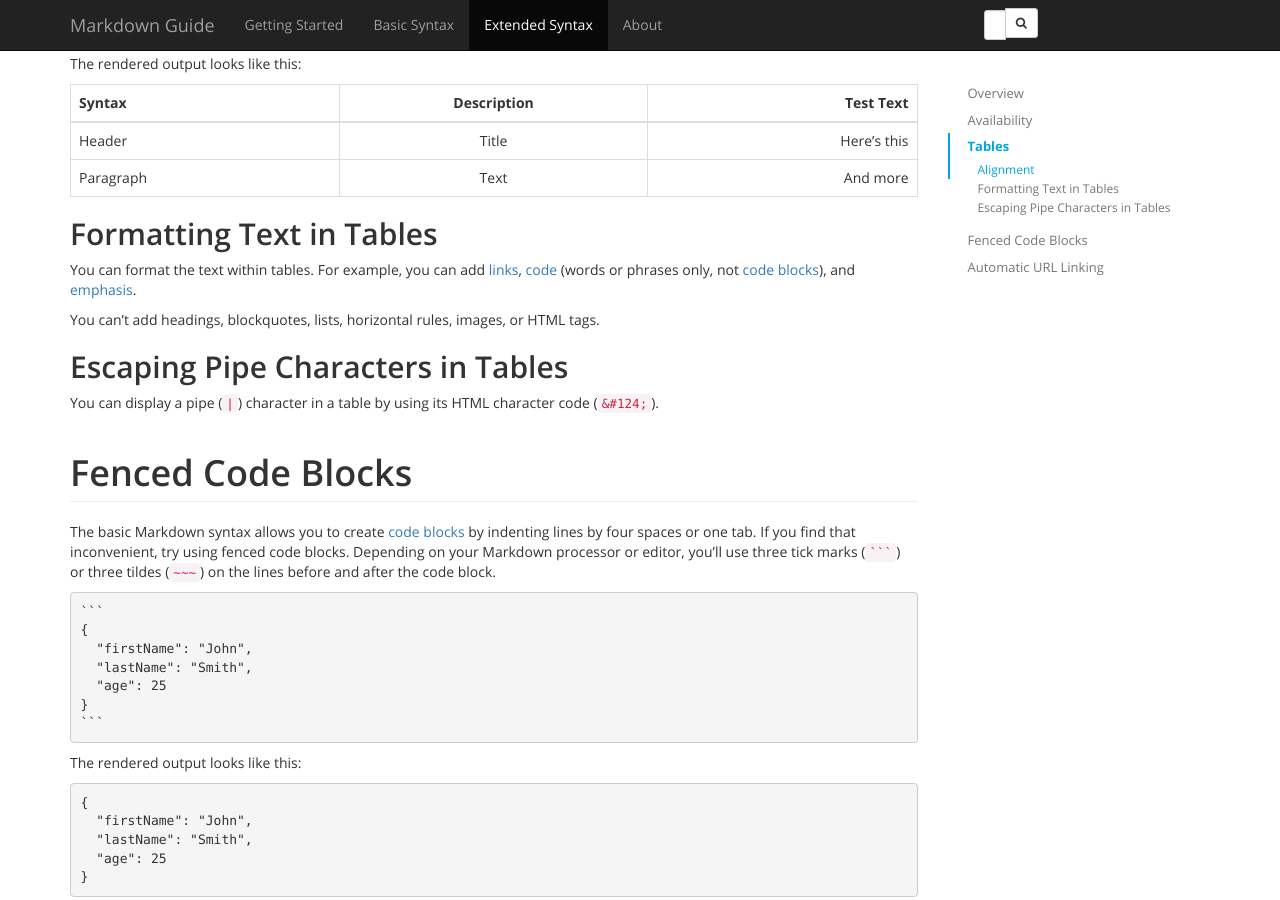
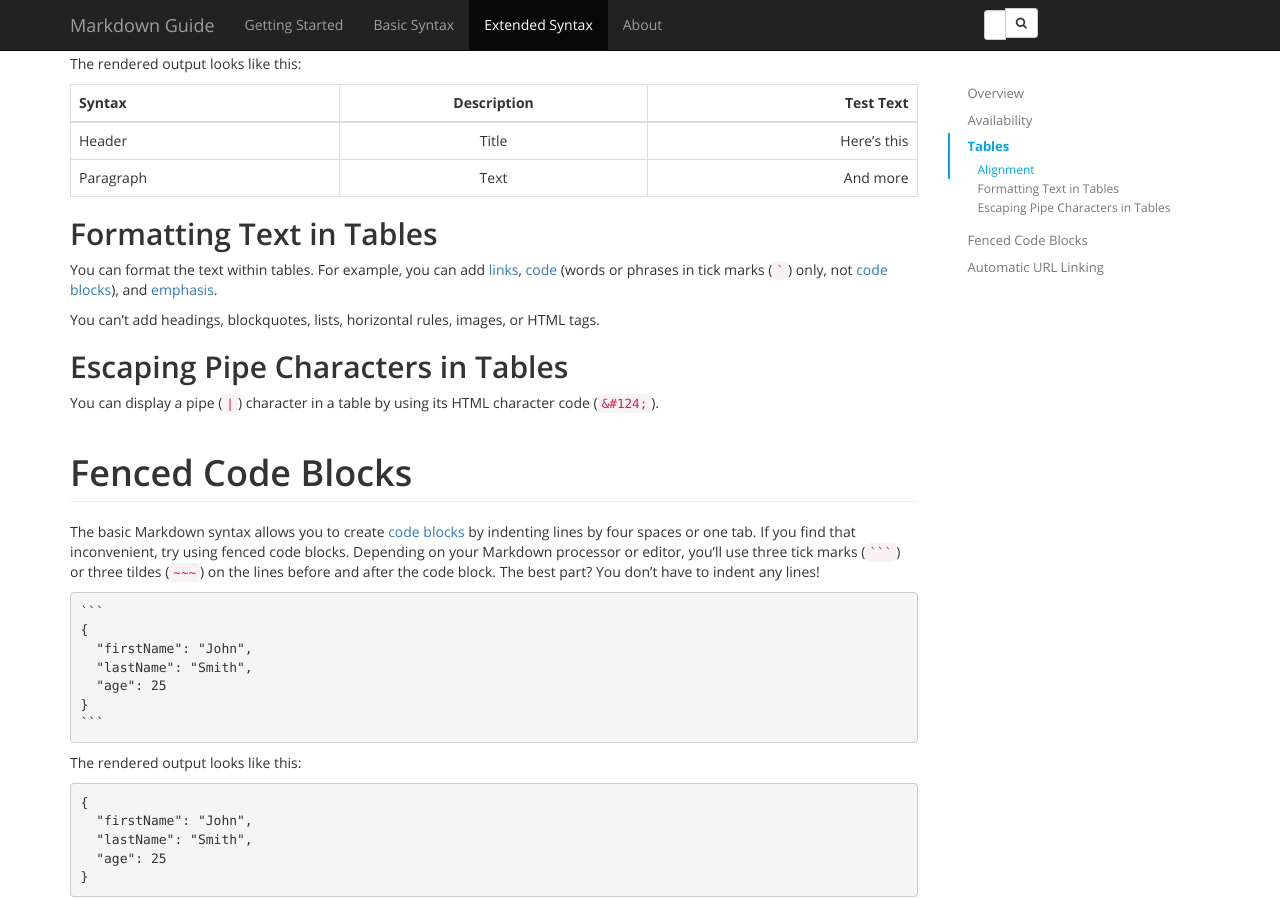
Before and after one commit to mattcone/markdown-guide, a Jekyll site: the page built from extended-syntax.md, in a window 1280 px wide and 900 px high, scrolled down 1842 px. Built offline with Jekyll 4.4.1, drawn with Linux system fonts in a browser that asks for light colours; comment, search, counter and statistics services are not loaded.

Commit message:
Revise the code and table sections

````diff
--- a/_content/extended-syntax/fenced-code-blocks.md
+++ b/_content/extended-syntax/fenced-code-blocks.md
@@ -1,6 +1,6 @@
 <h1 class="page-header">Fenced Code Blocks</h1>
 
-The basic Markdown syntax allows you to create [code blocks](/basic-syntax#code-blocks) by indenting lines by four spaces or one tab. If you find that inconvenient, try using fenced code blocks. Depending on your Markdown processor or editor, you'll use three tick marks (<code>```</code>) or three tildes (`~~~`) on the lines before and after the code block.
+The basic Markdown syntax allows you to create [code blocks](/basic-syntax#code-blocks) by indenting lines by four spaces or one tab. If you find that inconvenient, try using fenced code blocks. Depending on your Markdown processor or editor, you'll use three tick marks (<code>```</code>) or three tildes (`~~~`) on the lines before and after the code block. The best part? You don't have to indent any lines!
 
 ~~~~~~~~~
 ```
@@ -14,7 +14,7 @@ The basic Markdown syntax allows you to create [code blocks](/basic-syntax#code-
 
 The rendered output looks like this:
 
-```plaintext
+```
 {
   "firstName": "John",
   "lastName": "Smith",
--- a/_content/extended-syntax/tables.md
+++ b/_content/extended-syntax/tables.md
@@ -80,7 +80,7 @@ The rendered output looks like this:
 
 ## Formatting Text in Tables
 
-You can format the text within tables. For example, you can add [links](/basic-syntax/#links), [code](/basic-syntax/#code-1) (words or phrases only, not [code blocks](/basic-syntax/#code-blocks)), and [emphasis](/basic-syntax/#emphasis).
+You can format the text within tables. For example, you can add [links](/basic-syntax/#links), [code](/basic-syntax/#code-1) (words or phrases in tick marks (`` ` ``) only, not [code blocks](/basic-syntax/#code-blocks)), and [emphasis](/basic-syntax/#emphasis).
 
 You can't add headings, blockquotes, lists, horizontal rules, images, or HTML tags.
 
````
Also changed, not shown: _content/basic-syntax/code.md (+2 -2 lines).
